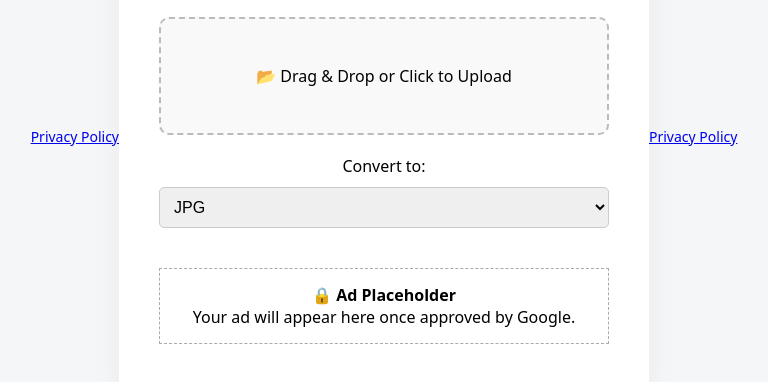
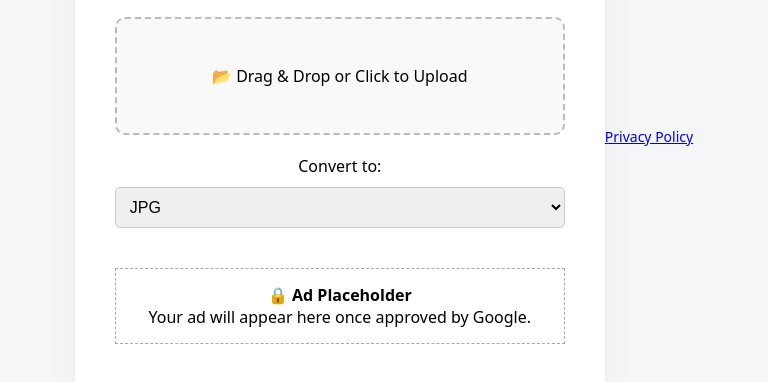
Before and after one commit to youmans-s/image-converter, a website: page public/index.html in a window 1280 px wide. Shown: the part 284-666 px from the top of the page, without its empty margins (256-1024 px from the left). Drawn offline with Linux system fonts and the light colour scheme.

Commit message:
Update index.html SEO and footer fix

```diff
--- a/public/index.html
+++ b/public/index.html
@@ -15,10 +15,6 @@
   <link rel="stylesheet" href="styles.css" />
   <link rel="canonical" href="https://www.freeimageconvertertool.com" />
 </head>
-
-<footer style="text-align:center; margin-top:40px; font-size: 14px;">
-  <a href="privacy.html">Privacy Policy</a>
-</footer>
 
 <body>
   <div class="container">
```
